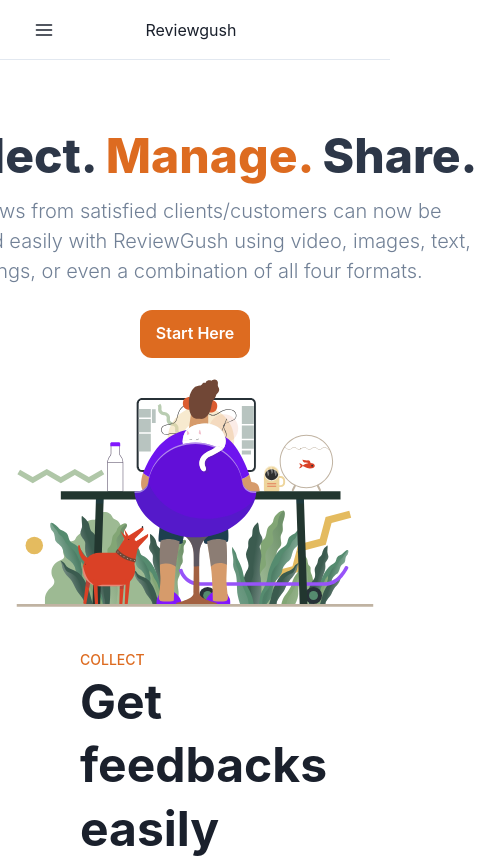
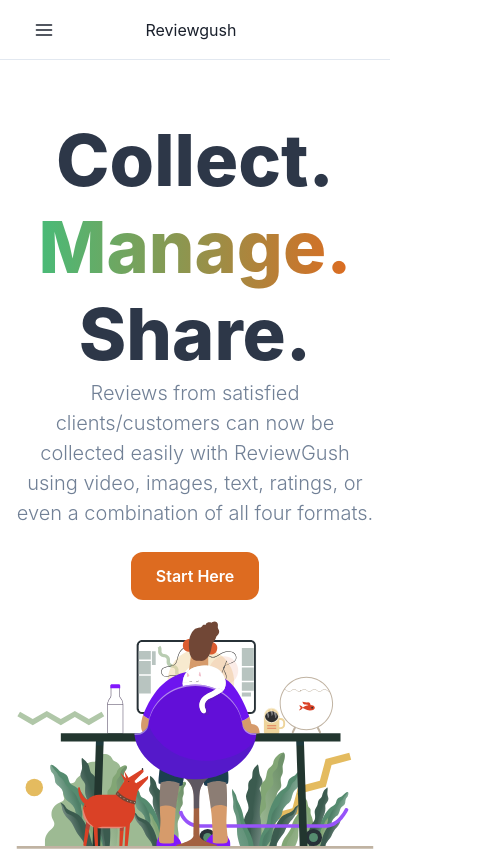
Before and after one commit to josephajibodu/reviewgush, a Next.js app: page / in a window 390 px wide. Shown: the top 858 px of the page, 477 px wide, since content can reach past the window. Built offline with nearby package versions, Linux system fonts and the light colour scheme.

Commit message:
Hero section responsiveness

```diff
--- a/pages/index.tsx
+++ b/pages/index.tsx
@@ -1,4 +1,4 @@
-import { Box, Button, Flex, Heading, HStack, Icon, Image, Link, ListItem, Text, UnorderedList, VStack } from '@chakra-ui/react'
+import { Box, Button, Flex, Heading, HStack, Icon, Image, Link, ListItem, Stack, Text, UnorderedList, VStack } from '@chakra-ui/react'
 import type { NextPage } from 'next'
 import CallToAction from '../components/CallToAction'
 import Checklist from '../components/Checklist'
@@ -8,17 +8,17 @@
   return (
     <Box>
       <VStack>
-        <Flex maxW={"800px"} flexDir={"column"} alignItems={'center'} textAlign={'center'} pt="16">
-          <HStack justify={'center'} color="gray.700">
-            <Heading fontSize="5xl" fontWeight={'extrabold'}>Collect.</Heading>
-            <Heading fontSize="5xl" color="orange.500" fontWeight={'extrabold'}>Manage.</Heading>
-            <Heading fontSize="5xl" fontWeight={'extrabold'}>Share.</Heading>
-          </HStack>
+        <Flex maxW={"800px"} flexDir={"column"} alignItems={'center'} textAlign={'center'} pt="16" px='4'>
+          <Stack direction={['column', 'row']} justify={'center'} color="gray.700">
+            <Heading lineHeight='1' fontSize={['7xl', '5xl']} fontWeight={'extrabold'}>Collect.</Heading>
+            <Heading lineHeight='1.2' fontSize={['7xl', '5xl']} bgGradient='linear(to-l, orange.500, green.400)' bgClip='text' fontWeight={'extrabold'}>Manage.</Heading>
+            <Heading lineHeight='1' fontSize={['7xl', '5xl']} fontWeight={'extrabold'}>Share.</Heading>
+          </Stack>
           {/* <Heading color="green.400">Collecting, Managing and Sharing reviews from your clients has been made easier with Reviewgush</Heading> */}
           <Text mt={2} color="gray.500" fontSize={'xl'} fontWeight="light">
             Reviews from satisfied clients/customers can now be collected easily with ReviewGush using video, images, text, ratings, or even a combination of all four formats.
           </Text>
-          <Button as='a' mt={6} rounded={'xl'} minH={12} minW={24} bg="orange.500" color='white' _hover={{ bg: 'orange.600' }} href="#get-started">Start Here</Button>
+          <Button as='a' mt={6} rounded={'xl'} minH={12} minW={32} bg="orange.500" color='white' _hover={{ bg: 'orange.600' }} href="#get-started">Start Here</Button>
         </Flex>
         <Image src='/images/developer.svg' alt='Dan Abramov' width={"600px"} />
       </VStack>
```
